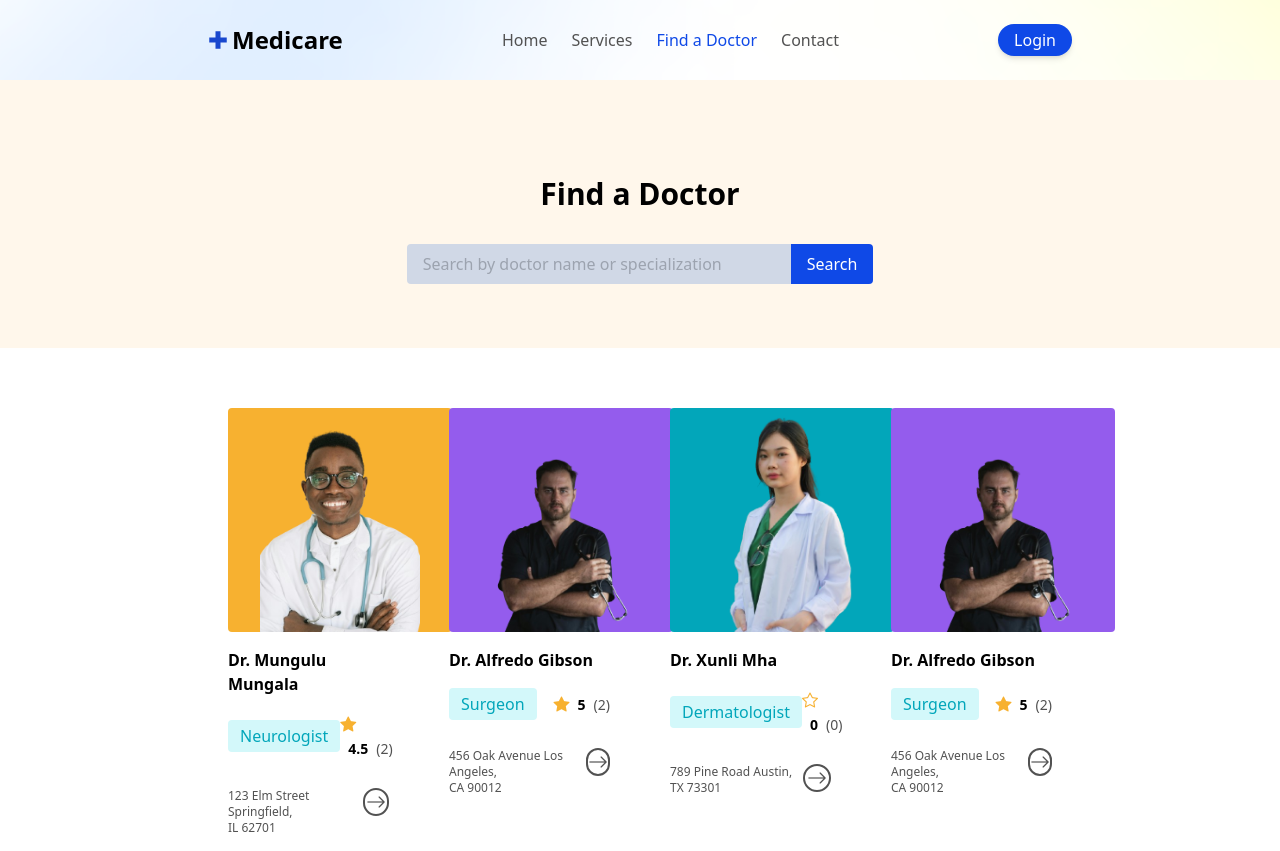
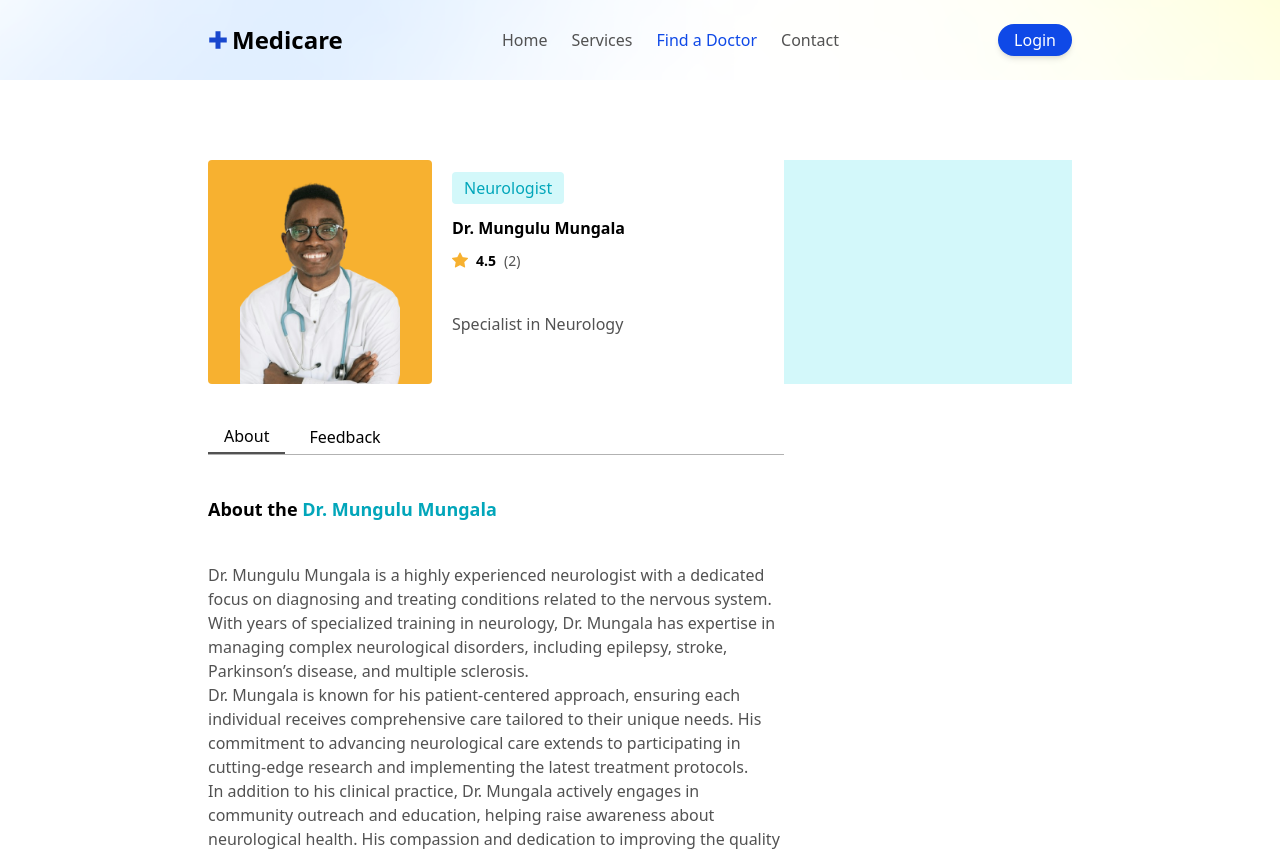
Before and after one commit to adoumadje/medicare-frontend, an Angular app: page / in a window 1280 px wide. Shown: the top 851 px of the page. Built offline with nearby package versions, Linux system fonts and the light colour scheme.

Commit message:
doctor details page started

```diff
--- a/src/app/app.component.html
+++ b/src/app/app.component.html
@@ -1,4 +1,5 @@
 
 <app-navigation-bar></app-navigation-bar>
 <!--<app-home-page></app-home-page>-->
-<app-find-a-doctor></app-find-a-doctor>
+<!--<app-find-a-doctor></app-find-a-doctor>-->
+<app-doctor-details-page></app-doctor-details-page>
--- a/src/app/app.component.ts
+++ b/src/app/app.component.ts
@@ -3,11 +3,12 @@ import { RouterOutlet } from '@angular/router';
 import { HomePageComponent } from "./components/patient/home-page/home-page.component";
 import { NavigationBarComponent } from "./components/general/navigation-bar/navigation-bar.component";
 import { FindADoctorComponent } from "./components/find-a-doctor/find-a-doctor.component";
+import { DoctorDetailsPageComponent } from "./components/doctor-details-page/doctor-details-page.component";
 
 @Component({
   selector: 'app-root',
   standalone: true,
-  imports: [RouterOutlet, HomePageComponent, NavigationBarComponent, FindADoctorComponent],
+  imports: [RouterOutlet, HomePageComponent, NavigationBarComponent, FindADoctorComponent, DoctorDetailsPageComponent],
   templateUrl: './app.component.html',
   styleUrl: './app.component.css'
 })
--- a/src/app/components/accordion/accordion.component.html
+++ b/src/app/components/accordion/accordion.component.html
@@ -1,4 +1,4 @@
-<div class="p-2 border-2 w-full border-myBlack rounded mb-5">
+<div class="p-2 border-2 w-full border-borderLightBlack rounded mb-5">
     <div (click)="toggle(faq.id)" class="flex justify-between items-center cursor-pointer">
         <h4 class="font-semibold">{{ faq.question }}</h4>
         <i class="bi bi-plus-square text-myBlack text-lg"></i>
--- /dev/null
+++ b/src/app/components/doctor-details-page/doctor-details-page.component.html
@@ -0,0 +1,35 @@
+<div class="px-8 sm:px-13 pt-40 pb-64 flex justify-between">
+    <div class="w-2/3">
+        <div class="flex">
+            <div class="bg-myYellow rounded w-64 sm:w-50 h-64 sm:h-50 mb-4 me-5 flex flex-col justify-center overflow-hidden">
+                <img src="doctor-1-removebg-preview.png"
+                    class="w-40 mx-auto mt-10"
+                alt="doctor">
+            </div>
+            <div>
+                <button class="text-myGreen text-md bg-lightGreen px-3 mt-3 mb-3 py-1 rounded">Neurologist</button>
+                <h4 class="font-semibold text-md mb-2">Dr. Mungulu Mungala</h4>
+                <div>
+                    <i class="bi bi-star-fill text-myYellow"></i>
+                    <span class="font-semibold text-sm mx-2">4.5</span>
+                    <span class="text-myBlack text-sm">(2)</span>
+                </div>
+                <p class="mt-10 text-myBlack">Specialist in Neurology</p>
+            </div>
+        </div>
+        <div class="flex border-b border-borderLightBlack mt-5">
+            <button class="border-b-2 border-myBlack px-4 py-1 me-2">About</button>
+            <button class="px-4 py-1">Feedback</button>
+        </div>
+        <h3 class="font-semibold text-lg my-10">About the <span class="text-myGreen">Dr. Mungulu Mungala</span></h3>
+        <p class="text-myBlack">Dr. Mungulu Mungala is a highly experienced neurologist with a dedicated focus on diagnosing and treating conditions related to the nervous system. With years of specialized training in neurology, Dr. Mungala has expertise in managing complex neurological disorders, including epilepsy, stroke, Parkinson’s disease, and multiple sclerosis.
+        <br>
+        Dr. Mungala is known for his patient-centered approach, ensuring each individual receives comprehensive care tailored to their unique needs. His commitment to advancing neurological care extends to participating in cutting-edge research and implementing the latest treatment protocols.
+        <br>
+        In addition to his clinical practice, Dr. Mungala actively engages in community outreach and education, helping raise awareness about neurological health. His compassion and dedication to improving the quality of life for his patients make him a respected figure in the field of neurology.
+        </p>
+    </div>
+    <div class="w-100 h-50 bg-lightGreen">
+
+    </div>
+</div>
--- a/tailwind.config.js
+++ b/tailwind.config.js
@@ -24,7 +24,8 @@ module.exports = {
         dotRed: '#ee4e58',
         dotOrange: '#fb7f23',
         dotGreen: '#1e9f81',
-        inputBg: '#d0d8e6'
+        inputBg: '#d0d8e6',
+        borderLightBlack: '#b2b2b2'
       },
       width: {
         '50': '14rem',
```
Also changed, not shown: src/app/components/doctor-details-page/doctor-details-page.component.ts (added, +12 -0 lines), src/app/components/doctor-details-page/doctor-details-page.component.css (added), 1 other file (tests, documents, lock files or other folders).
